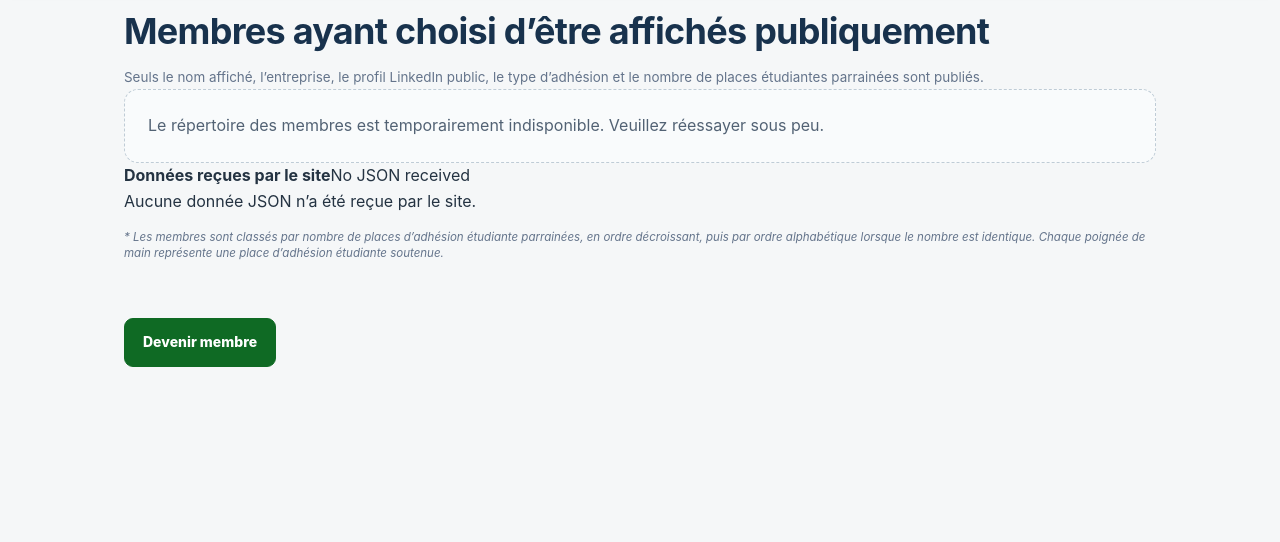
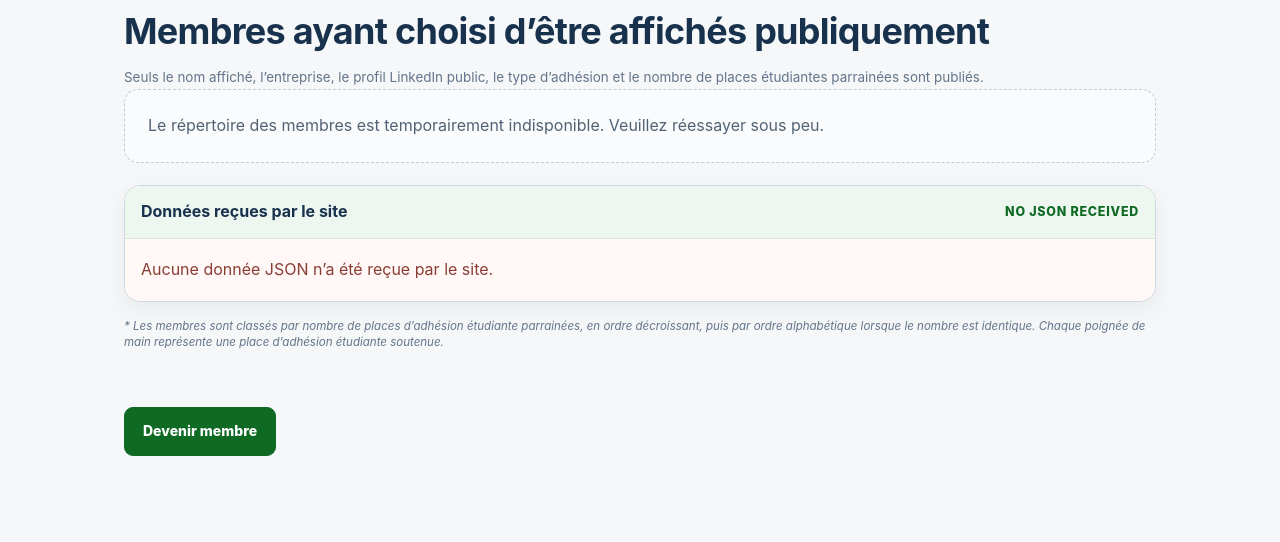
Before and after one commit to concordiasequnceplanner/coop-planner, a Flask app: page /SRE_MONTREAL/members-fr.html in a window 1280 px wide. Shown: the part 809-1351 px from the top of the page. Before the commit the page ends 1176 px from the top, so only its background shows below. Run offline with Flask 3, Linux system fonts and the light colour scheme; data that the repository does not hold is empty.

Commit message:
Add files via upload

```diff
--- a/static/styles.css
+++ b/static/styles.css
@@ -252,3 +252,13 @@ html[lang="fr"] body{padding-bottom:112px}
 .sponsor-icons{display:inline-flex;align-items:center;gap:2px}.sponsor-icons img{width:31px;height:24px;object-fit:contain}.member-order-note{margin-top:14px}
 @media(max-width:900px){.price-grid.membership-three{grid-template-columns:1fr 1fr}.student-support-banner{grid-template-columns:1fr}.thanks-columns{grid-template-columns:1fr}}
 @media(max-width:760px){.price-grid.membership-three{grid-template-columns:1fr}.member-row{grid-template-columns:1fr}.member-meta{justify-content:flex-start}.event-poster-thumb{height:165px}}
+
+/* Members live-data diagnostic window */
+.members-data-window{margin-top:22px;margin-bottom:16px;border:1px solid #cbd7e1;border-radius:16px;background:#fff;overflow:hidden;box-shadow:0 8px 24px rgba(15,36,56,.06)}
+.members-data-window-head{display:flex;justify-content:space-between;gap:18px;align-items:center;padding:13px 16px;background:#eef6f0;border-bottom:1px solid #d9e6dc;color:var(--navy)}
+.members-data-window-head span{font-size:.78rem;font-weight:800;color:var(--green);text-transform:uppercase;letter-spacing:.06em}
+.members-data-summary{display:grid;grid-template-columns:repeat(3,minmax(0,1fr));gap:8px 18px;padding:14px 16px;border-bottom:1px solid #e5ebef;font-size:.86rem;color:#4f6172}
+.members-data-summary b{color:var(--navy)}
+.members-data-json{margin:0;padding:16px;max-height:300px;overflow:auto;background:#f7f9fb;color:#243342;font:12px/1.5 ui-monospace,SFMono-Regular,Menlo,Consolas,monospace;white-space:pre-wrap;word-break:break-word}
+.members-data-empty{padding:18px 16px;color:#8a3d33;background:#fff8f6}
+@media(max-width:760px){.members-data-window-head{align-items:flex-start;flex-direction:column;gap:5px}.members-data-summary{grid-template-columns:1fr}.members-data-json{font-size:11px}}
```
